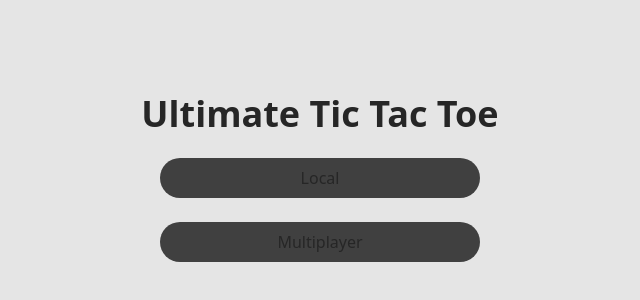
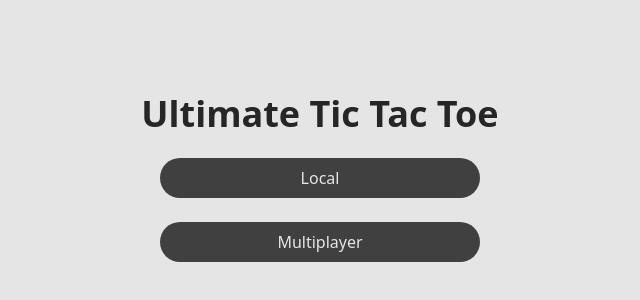
Before and after one commit to Fergus-Lai/ultimate-tic-tac-toe-frontend, a React (Vite) app: page / in a window 1280 px wide. Shown: the part 222-522 px from the top of the page, without its empty margins (320-960 px from the left). Built offline with nearby package versions, Linux system fonts and the light colour scheme; no server answers.

Commit message:
Fix Styling for Lightmode button and another game and home button

```diff
--- a/src/Home.tsx
+++ b/src/Home.tsx
@@ -6,13 +6,13 @@ function Home() {
             <div className="text-4xl font-bold">Ultimate Tic Tac Toe</div>
             <NavLink
                 to="/Game"
-                className="flex w-1/4 items-center justify-center rounded-3xl bg-neutral-700 p-2 hover:bg-neutral-400 dark:hover:bg-neutral-500"
+                className="flex w-1/4 items-center justify-center rounded-3xl bg-neutral-700 p-2 text-neutral-200 hover:bg-neutral-400 dark:hover:bg-neutral-500"
             >
                 Local
             </NavLink>
             <NavLink
                 to="/Game/Lobby"
-                className="flex w-1/4 items-center justify-center rounded-3xl bg-neutral-700 p-2 hover:bg-neutral-400 dark:hover:bg-neutral-500"
+                className="flex w-1/4 items-center justify-center rounded-3xl bg-neutral-700 p-2 text-neutral-200 hover:bg-neutral-400 dark:hover:bg-neutral-500"
             >
                 Multiplayer
             </NavLink>
--- a/src/board/GameBoard.tsx
+++ b/src/board/GameBoard.tsx
@@ -61,21 +61,21 @@ export const GameBoard: React.FC = () => {
                     </div>
                 </>
             ) : (
-                <div className="flex h-full flex-col items-center justify-center text-center text-neutral-800 dark:text-neutral-200">
+                <div className="flex h-full flex-col items-center justify-center gap-4 text-center text-neutral-800 dark:text-neutral-200">
                     <div className="text-3xl font-bold">Game Over</div>
                     <div className="text-3xl font-bold">
                         {gameOverResultGetter()}
                     </div>
                     <div className="flex flex-row gap-4 text-2xl">
                         <button
-                            className="cursor-pointer rounded-3xl p-2 hover:bg-neutral-400 dark:hover:bg-neutral-700"
+                            className="flex w-1/2 cursor-pointer items-center justify-center rounded-3xl bg-neutral-700 p-2 text-neutral-200 hover:bg-neutral-400 dark:hover:bg-neutral-500"
                             onClick={() => resetBoard(dispatch)}
                         >
                             Another Game
                         </button>
                         <NavLink
                             to="/"
-                            className="rounded-3xl p-2 hover:bg-neutral-400 dark:hover:bg-neutral-700"
+                            className="flex w-1/2 cursor-pointer items-center justify-center rounded-3xl bg-neutral-700 p-2 text-neutral-200 hover:bg-neutral-400 dark:hover:bg-neutral-500"
                         >
                             Home
                         </NavLink>
```
